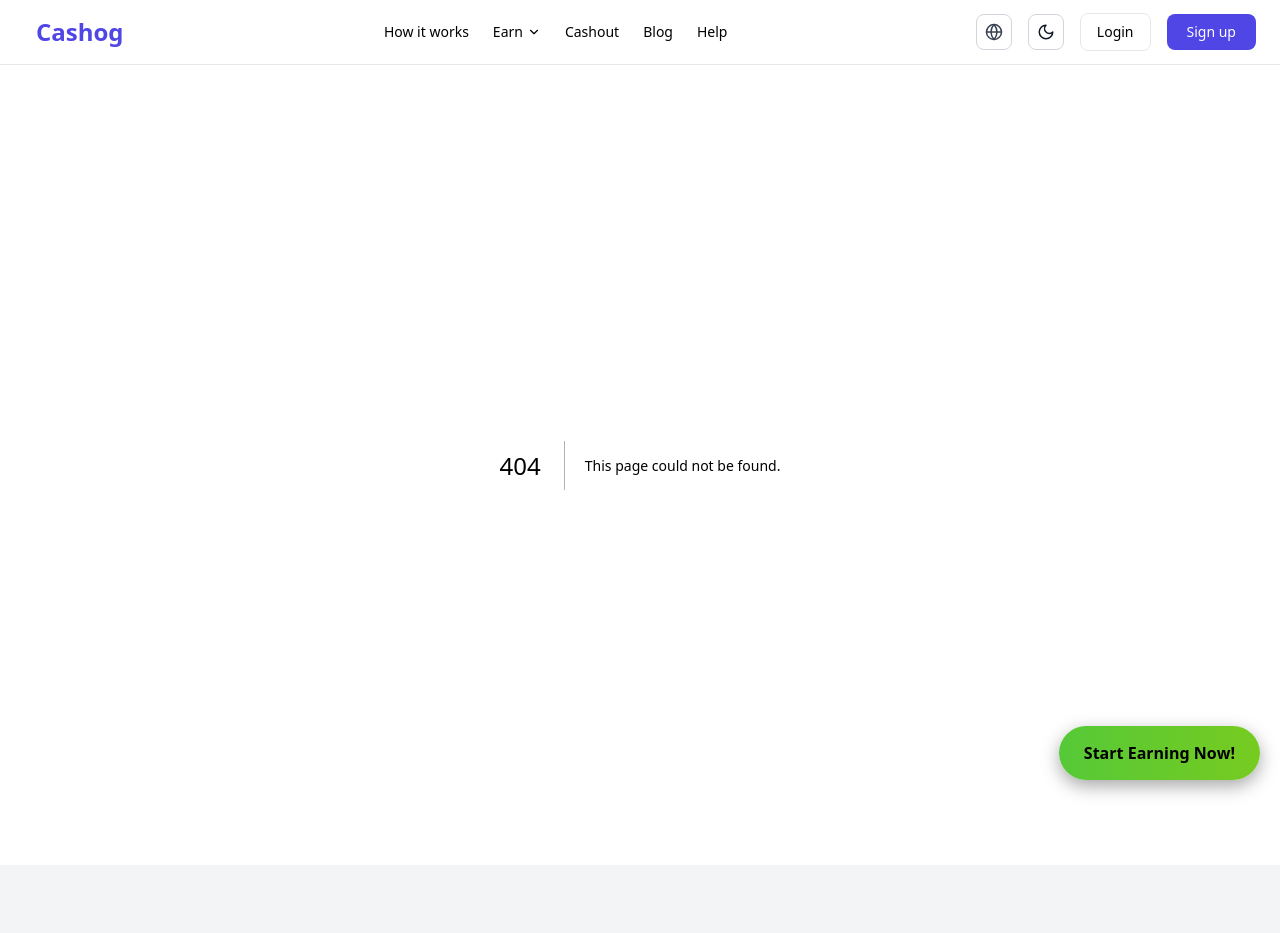
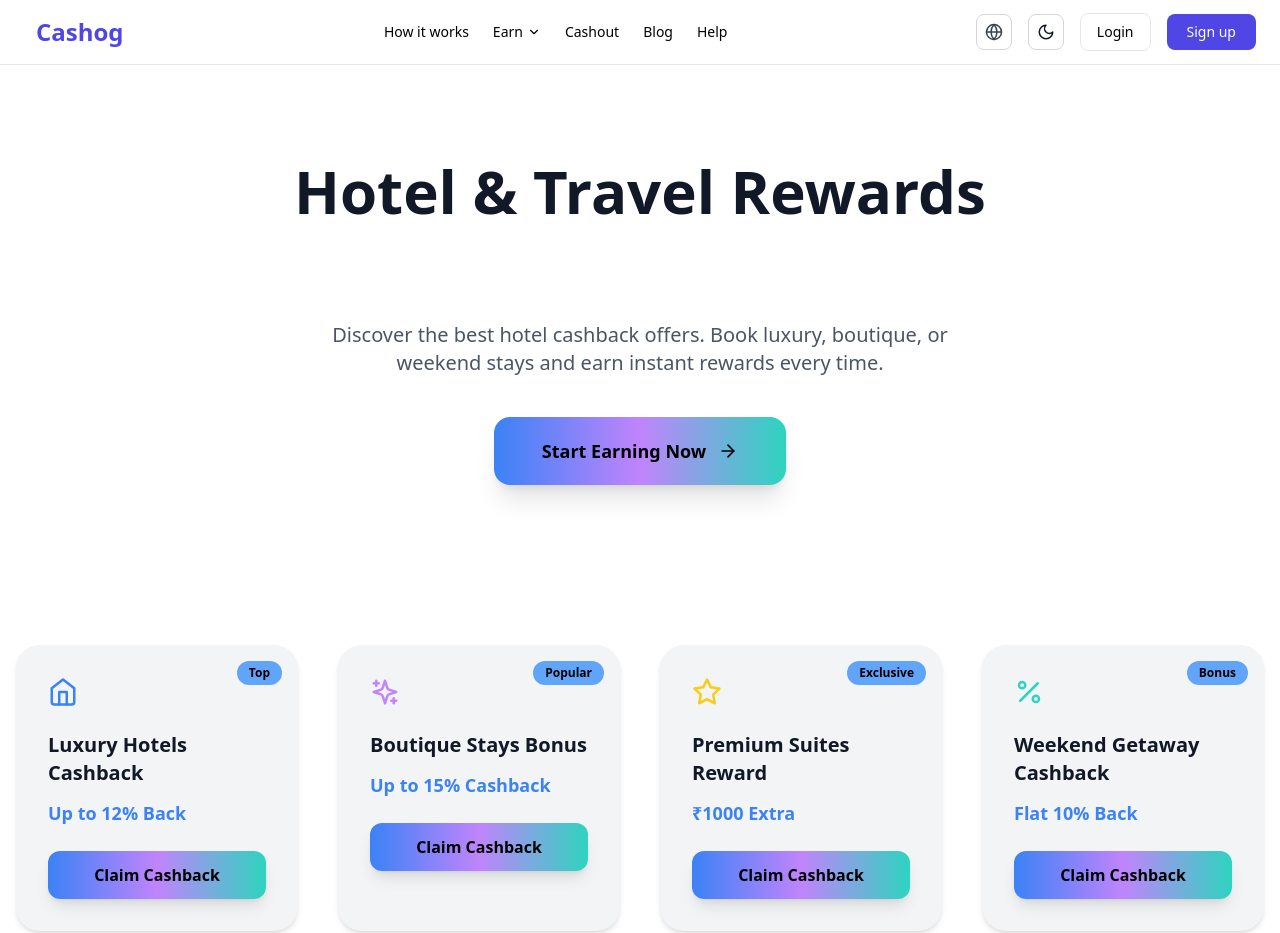
Before and after one commit to tool63/cashin, a Next.js app: page /shopping-rewards/travel/hotels in a window 1280 px wide. Before the commit this address had no page. Shown: the top 933 px of the page. Built offline with nearby package versions, Linux system fonts and the light colour scheme.

Commit message:
Create page.tsx

```diff
--- /dev/null
+++ b/app/(site)/shopping-rewards/travel/hotels/page.tsx
@@ -0,0 +1,176 @@
+"use client";
+
+import React from "react";
+import { motion } from "framer-motion";
+import Link from "next/link";
+import { ArrowRight, Home, Sparkles, Star, Percent } from "lucide-react";
+import Meta from "@/components/seo/SeoEngine";
+import TypingText from "@/components/typing/TypingText";
+
+/* ================= SEO ================= */
+const pageTitle = "Cashog - Hotel & Travel Rewards";
+const pageDescription =
+  "Earn cashback and rewards on hotel bookings. Discover premium travel deals and exclusive rewards on your next stay.";
+
+/* ================= ANIMATION ================= */
+const containerVariants = {
+  hidden: { opacity: 0 },
+  show: { opacity: 1, transition: { staggerChildren: 0.15 } },
+};
+
+const itemVariants = {
+  hidden: { opacity: 0, y: 40 },
+  show: { opacity: 1, y: 0, transition: { duration: 0.6 } },
+};
+
+/* ================= HOTEL OFFERS ================= */
+const hotelOffers = [
+  {
+    id: 1,
+    title: "Luxury Hotels Cashback",
+    reward: "Up to 12% Back",
+    badge: "Top",
+    icon: <Home size={30} className="text-blue-500" />,
+  },
+  {
+    id: 2,
+    title: "Boutique Stays Bonus",
+    reward: "Up to 15% Cashback",
+    badge: "Popular",
+    icon: <Sparkles size={30} className="text-purple-400" />,
+  },
+  {
+    id: 3,
+    title: "Premium Suites Reward",
+    reward: "₹1000 Extra",
+    badge: "Exclusive",
+    icon: <Star size={30} className="text-yellow-400" />,
+  },
+  {
+    id: 4,
+    title: "Weekend Getaway Cashback",
+    reward: "Flat 10% Back",
+    badge: "Bonus",
+    icon: <Percent size={30} className="text-teal-400" />,
+  },
+];
+
+export default function HotelsRewards() {
+  return (
+    <>
+      <Meta title={pageTitle} description={pageDescription} />
+
+      <main className="bg-white dark:bg-[#070F12] text-gray-900 dark:text-white min-h-screen transition-colors duration-300">
+
+        {/* ================= HERO ================= */}
+        <motion.section
+          variants={containerVariants}
+          initial="hidden"
+          animate="show"
+          className="py-24 px-4 text-center"
+        >
+          <div className="max-w-4xl mx-auto">
+            <motion.h1
+              variants={itemVariants}
+              className="text-4xl sm:text-5xl md:text-6xl font-extrabold mb-4"
+            >
+              Hotel & Travel Rewards
+            </motion.h1>
+
+            {/* Typing Text */}
+            <motion.div
+              variants={itemVariants}
+              className="text-3xl sm:text-4xl md:text-5xl font-extrabold mb-6 bg-clip-text text-transparent bg-gradient-to-r from-blue-500 via-purple-400 to-teal-400"
+            >
+              <TypingText
+                words={[
+                  "Cashback on Luxury Hotel Stays",
+                  "Exclusive Weekend & Boutique Deals",
+                  "Premium Travel Rewards",
+                  "Book Smart, Earn Premium Cashback",
+                ]}
+              />
+            </motion.div>
+
+            <motion.p
+              variants={itemVariants}
+              className="text-lg md:text-xl text-gray-600 dark:text-gray-400 max-w-2xl mx-auto"
+            >
+              Discover the best hotel cashback offers. Book luxury, boutique, or weekend stays and earn instant rewards every time.
+            </motion.p>
+
+            <motion.div variants={itemVariants} className="mt-10">
+              <Link href="/signup" className="cta-observer inline-block">
+                <motion.span
+                  whileHover={{ scale: 1.05 }}
+                  whileTap={{ scale: 0.97 }}
+                  className="inline-flex items-center gap-3 bg-gradient-to-r from-blue-500 via-purple-400 to-teal-400 text-black px-12 py-5 rounded-2xl font-bold shadow-xl text-lg"
+                >
+                  Start Earning Now <ArrowRight size={20} />
+                </motion.span>
+              </Link>
+            </motion.div>
+          </div>
+        </motion.section>
+
+        {/* ================= OFFERS GRID ================= */}
+        <section className="max-w-7xl mx-auto px-4 py-16 grid gap-10 sm:grid-cols-2 lg:grid-cols-4">
+          {hotelOffers.map((offer, i) => (
+            <motion.div
+              key={offer.id}
+              initial={{ opacity: 0, y: 40 }}
+              whileInView={{ opacity: 1, y: 0 }}
+              viewport={{ once: true }}
+              transition={{ duration: 0.5, delay: i * 0.15 }}
+              className="relative bg-gray-100 dark:bg-[#162125] rounded-3xl p-8 shadow-md hover:shadow-2xl transition-all duration-300 hover:-translate-y-3 group"
+            >
+              {/* Badge */}
+              <div className="absolute top-4 right-4 text-xs font-bold bg-blue-400 text-black px-3 py-1 rounded-full">
+                {offer.badge}
+              </div>
+
+              {/* Icon */}
+              <div className="mb-6 group-hover:scale-110 transition-transform duration-300">
+                {offer.icon}
+              </div>
+
+              {/* Title */}
+              <h3 className="text-xl font-semibold mb-3">{offer.title}</h3>
+
+              {/* Reward */}
+              <p className="text-lg font-bold text-blue-500 mb-6">{offer.reward}</p>
+
+              {/* Card CTA using cta-observer */}
+              <Link href="/signup" className="cta-observer">
+                <motion.button
+                  whileHover={{ scale: 1.05 }}
+                  whileTap={{ scale: 0.95 }}
+                  className="w-full bg-gradient-to-r from-blue-500 via-purple-400 to-teal-400 text-black py-3 rounded-xl font-semibold shadow-lg"
+                >
+                  Claim Cashback
+                </motion.button>
+              </Link>
+            </motion.div>
+          ))}
+        </section>
+
+        {/* ================= FINAL CTA ================= */}
+        <section className="text-center py-28">
+          <h2 className="text-4xl sm:text-5xl font-extrabold mb-8 bg-clip-text text-transparent bg-gradient-to-r from-blue-500 via-purple-400 to-teal-400">
+            Turn Hotel Bookings Into Real Rewards
+          </h2>
+
+          <Link href="/signup" className="cta-observer">
+            <motion.span
+              whileHover={{ scale: 1.05 }}
+              whileTap={{ scale: 0.97 }}
+              className="inline-flex items-center gap-3 bg-gradient-to-r from-blue-500 via-purple-400 to-teal-400 text-black px-16 py-6 rounded-2xl font-bold shadow-2xl text-xl"
+            >
+              Join & Start Earning <ArrowRight size={20} />
+            </motion.span>
+          </Link>
+        </section>
+      </main>
+    </>
+  );
+}
```
